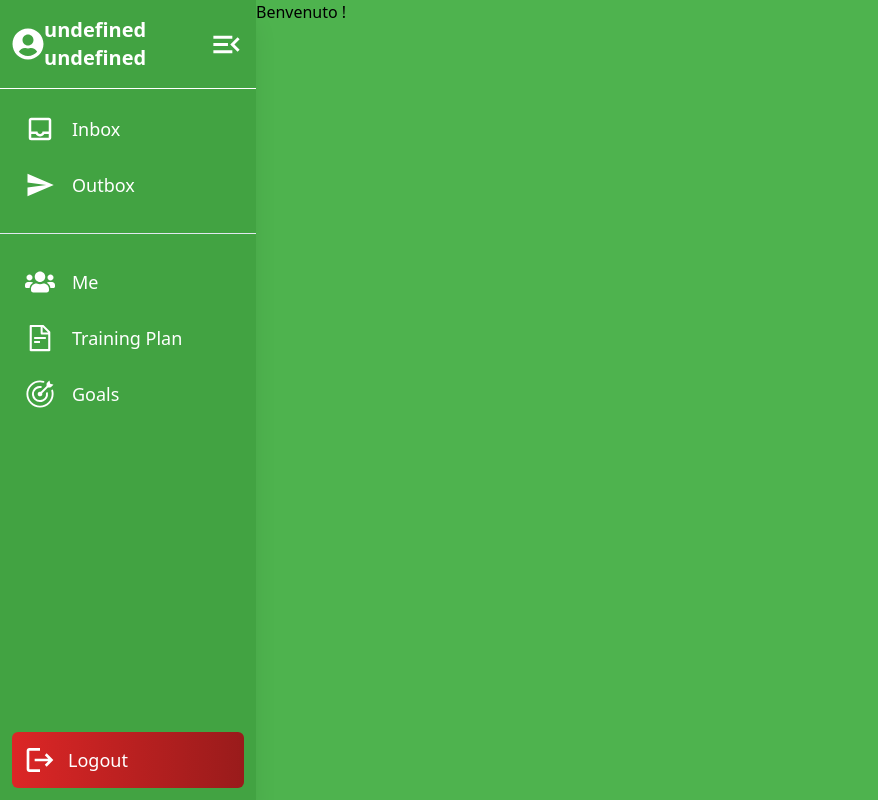
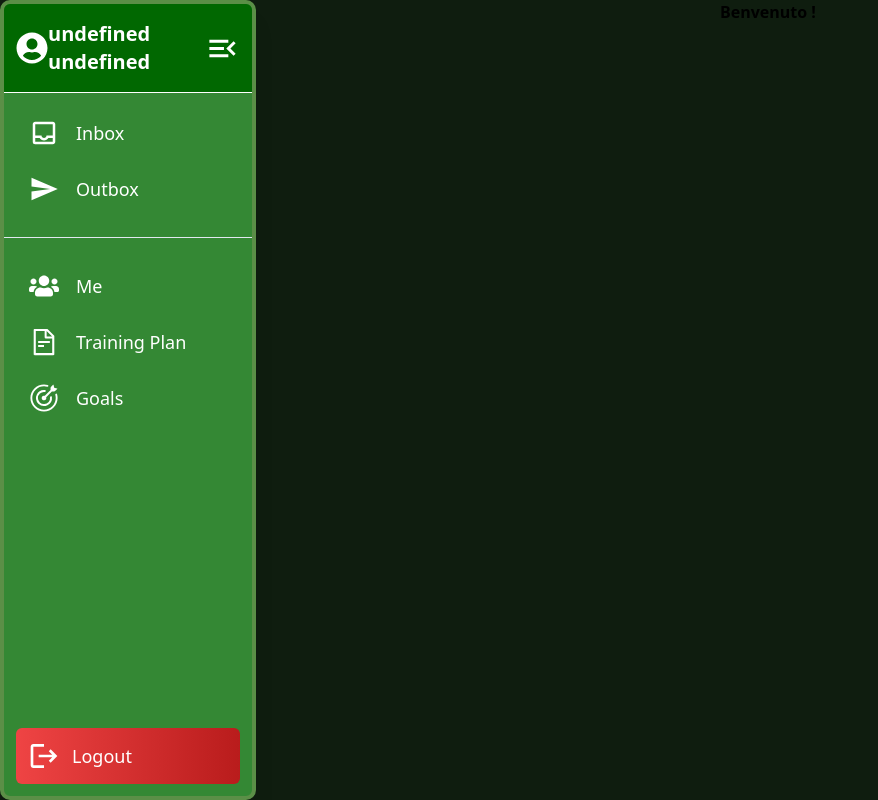
Before and after one commit to F0zzi4/ReactUnivr, a React (Vite) app in the folder MyPersonalTraining/: page /homepage in a window 1280 px wide. Shown: the whole page, without its empty margins (0-878 px from the left). Built offline with nearby package versions, Linux system fonts and the light colour scheme; no server answers; sample sign-in values are in the browser's storage.

Commit message:
colorazioni migliorate per sfondi sidebar e main content

```diff
--- a/MyPersonalTraining/src/components/HomePage/HomePage.tsx
+++ b/MyPersonalTraining/src/components/HomePage/HomePage.tsx
@@ -3,8 +3,8 @@ export default function HomePage() {
   const user = dataUser ? JSON.parse(dataUser) : null;
 
   return (
-    <div>
-      Benvenuto {user.Name} {user.Surname}!
+    <div className="text-center">
+      <b>Benvenuto {user.Name} {user.Surname}!</b>
     </div>
   );
 }
--- a/MyPersonalTraining/src/components/SideBar/SideBar.css
+++ b/MyPersonalTraining/src/components/SideBar/SideBar.css
@@ -1,17 +1,13 @@
 @tailwind base;
 @tailwind components;
 @tailwind utilities;
-
-.sidebar-background {
-  background-color: #1a202c; /* Dark background for a sleek look */
-}
 
 .App {
   text-align: center;
 }
 
 .maincontent-backgroundcolor {
-  background-color: rgb(78, 179, 78);
+  background-color: #0f1d0f;
 }
 
 .App-logo {
@@ -55,11 +51,11 @@
 
 /* Custom Styles for Sidebar */
 .sidebar-background {
-  background-color: rgb(78, 184, 78); /* Deep grayish color */
+  background-color: rgb(52, 136, 52); /* Deep grayish color */
 }
 
 .sidebar-background:hover {
-  background-color: rgb(66, 163, 66); /* Darker shade on hover */
+  background-color: rgb(23, 63, 23); /* Darker shade on hover */
 }
 
 .sidebar-background .group:hover .text-white {
@@ -78,3 +74,12 @@ ul li:hover {
 button:hover {
   background-color: #f56565; /* Red color for hover effect */
 }
+
+.sidebar-borders {
+  border: 4px solid #5b8f47;
+  border-radius: 10px;
+}
+
+.header-background {
+  background-color: rgb(1, 104, 1);
+}
--- a/MyPersonalTraining/src/components/SideBar/SideBar.tsx
+++ b/MyPersonalTraining/src/components/SideBar/SideBar.tsx
@@ -72,13 +72,13 @@ export default function Sidebar({ open, setOpen }: SidebarProps) {
     <div className="flex">
       {/* Sidebar */}
       <nav
-        className={`fixed top-0 left-0 h-screen sidebar-background text-white shadow-xl transition-all duration-300 ${
+        className={`fixed top-0 left-0 h-screen sidebar-background sidebar-borders text-white shadow-xl transition-all duration-300 ${
           open ? "w-64" : "w-20"
         } flex flex-col overflow-hidden`}
       >
         {/* Header */}
         <div
-          className={`flex items-center border-b border-white ${
+          className={`flex items-center border-b border-white header-background ${
             open ? "justify-between px-3 py-4" : "justify-center"
           }`}
         >
@@ -115,7 +115,7 @@ export default function Sidebar({ open, setOpen }: SidebarProps) {
               <li key={index} className="p-0">
                 <Link
                   to={item.path}
-                  className={`flex items-center gap-4 p-3 rounded-md cursor-pointer hover:bg-blue-600 hover:scale-105 transition-all group text-white no-underline ${
+                  className={`flex items-center gap-4 p-3 rounded-md cursor-pointer hover:bg-green-600 hover:scale-105 transition-all group text-white no-underline ${
                     !open ? "justify-center" : "p-3"
                   }`}
                 >
@@ -141,7 +141,7 @@ export default function Sidebar({ open, setOpen }: SidebarProps) {
               <li key={index}>
                 <Link
                   to={item.path}
-                  className={`flex items-center gap-4 p-3 rounded-md cursor-pointer hover:bg-blue-600 hover:scale-105 transition-all group text-white no-underline ${
+                  className={`flex items-center gap-4 p-3 rounded-md cursor-pointer hover:bg-green-600 hover:scale-105 transition-all group text-white no-underline ${
                     !open ? "justify-center" : "p-3"
                   }`}
                 >
@@ -165,7 +165,7 @@ export default function Sidebar({ open, setOpen }: SidebarProps) {
         <div className="p-3 mt-4">
           <button
             onClick={handleLogout}
-            className={`flex items-center gap-3 p-3 w-full rounded-md cursor-pointer bg-gradient-to-r from-red-600 to-red-800 hover:scale-105 transition-all text-white text-left ${
+            className={`flex items-center gap-3 p-3 w-full rounded-md cursor-pointer bg-gradient-to-r from-red-500 to-red-700 hover:scale-105 transition-all text-white text-left ${
               !open ? "justify-center" : "p-3"
             }`}
           >
--- a/MyPersonalTraining/src/main.tsx
+++ b/MyPersonalTraining/src/main.tsx
@@ -15,7 +15,7 @@ import SessionManager from "./components/session/SessionManager";
 import Me from "./components/costumer/me/Me";
 import Goals from "./components/costumer/goals/Goals";
 import TrainingPlan from "./components/costumer/trainingplan/TrainingPlan";
-import PlanManagement from "./components/personaltrainer/planmanagement/PlanManagement";
+import PlanManagement from "./components/personaltrainer/plan-management/PlanManagement";
 import Customers from "./components/personaltrainer/customers/Customers";
 import Exercises from "./components/personaltrainer/exercises/Exercises";
 
@@ -79,12 +79,12 @@ root.render(
         <Route element={<Layout />}>
           <Route path="/homepage" element={<HomePage />} />
 
-          {/* Customers Routes */}
+          {/* Customer Routes */}
           <Route path="/customer/me" element={<Me />} />
           <Route path="/customer/goals" element={<Goals />} />
           <Route path="/customer/trainingPlan" element={<TrainingPlan />} />
 
-          {/* PersonalTrainers Routes */}
+          {/* PersonalTrainer Routes */}
           <Route
             path="/personalTrainer/planManagement"
             element={<PlanManagement />}
```
Also changed, not shown: MyPersonalTraining/src/components/personaltrainer/plan-management/PlanManagement.tsx (renamed from MyPersonalTraining/src/components/personaltrainer/planmanagement/PlanManagement.tsx).
